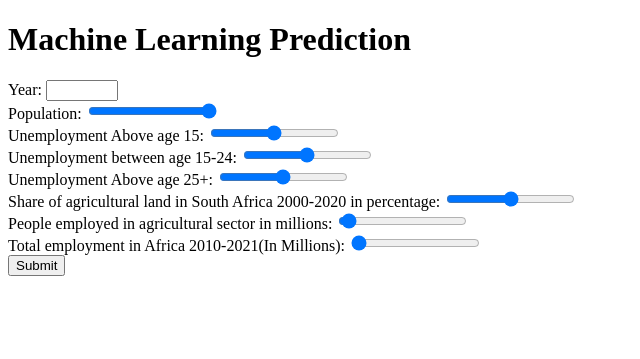
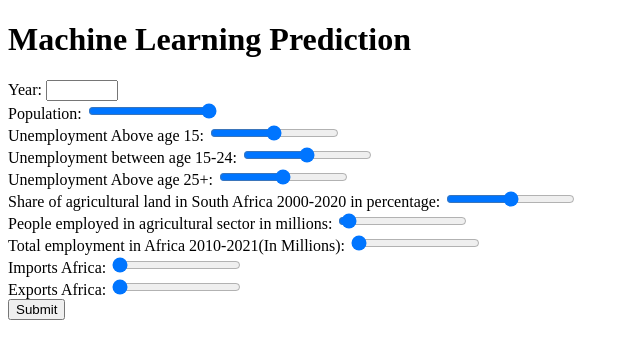
Before and after one commit to haydencordeiro/ADT-project, a Flask app: page / in a window 1280 px wide. Shown: the top 359 px of the page, without its empty margins (0-640 px from the left). Run offline with Flask 3, Linux system fonts and the light colour scheme; parts of the project's set-up code (start-up, migrations or seed data) failed here and were passed over.

Commit message:
updated to add the 2 new params

```diff
--- a/server.py
+++ b/server.py
@@ -1,5 +1,6 @@
 import joblib
-loaded_model = joblib.load('gradient_boosting_model.pkl')
+# loaded_model = joblib.load('gradient_boosting_model.pkl')
+loaded_model = joblib.load('random_forest_model.pkl')
 
 # print(loaded_model.predict([[2.01000000e+03,1020662522, 9.21147059e+00, 1.79620294e+01,
 #        7.02976471e+00, 7.98700000e+01, 1.93850000e+02, 3.65500000e+02]]))
@@ -22,9 +23,10 @@ def index():
         share_of_agricultural_land = float(request.form['share_of_agricultural_land'])
         people_employed_in_agriculture = float(request.form['people_employed_in_agriculture'])
         total_employment_in_africa = float(request.form['total_employment_in_africa'])
+        import_us_thousand = float(request.form['import_us_thousand'])
+        export_us_thousand = float(request.form['export_us_thousand'])
         # Make prediction using your model
-        prediction = loaded_model.predict([[year, population, unemployment_above_15, unemployment_between_15_24, unemployment_above_25, share_of_agricultural_land, people_employed_in_agriculture, total_employment_in_africa]])
-        print([[year, population, unemployment_above_15, unemployment_between_15_24, unemployment_above_25, share_of_agricultural_land, people_employed_in_agriculture, total_employment_in_africa]])
+        prediction = loaded_model.predict([[year, population, unemployment_above_15, unemployment_between_15_24, unemployment_above_25, share_of_agricultural_land, people_employed_in_agriculture, total_employment_in_africa, import_us_thousand, export_us_thousand]])
         print(prediction)
 
         # Return the predicted value as JSON
--- a/templates/index.html
+++ b/templates/index.html
@@ -32,6 +32,14 @@
         <label for="total_employment_in_africa">Total employment in Africa 2010-2021(In Millions):</label>
         <input type="range" name="total_employment_in_africa" id="total_employment_in_africa" min="365" max="700" value="50"><br>
 
+
+        <label for="import_us_thousand">Imports Africa:</label>
+        <input type="range" name="import_us_thousand" id="import_us_thousand" min="64129944.02" max="6412994004.02" value="50"><br>
+
+
+        <label for="export_us_thousand">Exports Africa:</label>
+        <input type="range" name="export_us_thousand" id="export_us_thousand" min="48162177.52 " max="6412994004.02" value="50"><br>
+
         <button type="submit">Submit</button>
     </form>
 
@@ -50,6 +58,8 @@
             const share_of_agricultural_land = document.getElementById('share_of_agricultural_land').value;
             const people_employed_in_agriculture = document.getElementById('people_employed_in_agriculture').value;
             const total_employment_in_africa = document.getElementById('total_employment_in_africa').value;
+            const import_us_thousand = document.getElementById('import_us_thousand').value;
+            const export_us_thousand = document.getElementById('export_us_thousand').value;
 
             // Send POST request to Flask app
             fetch('/', {
@@ -66,6 +76,8 @@
                     share_of_agricultural_land: share_of_agricultural_land,
                     people_employed_in_agriculture: people_employed_in_agriculture,
                     total_employment_in_africa: total_employment_in_africa,
+                    import_us_thousand:import_us_thousand,
+                    export_us_thousand:export_us_thousand
                 }),
             })
             .then(response => response.json())
```
Also changed, not shown: 5 other files.
